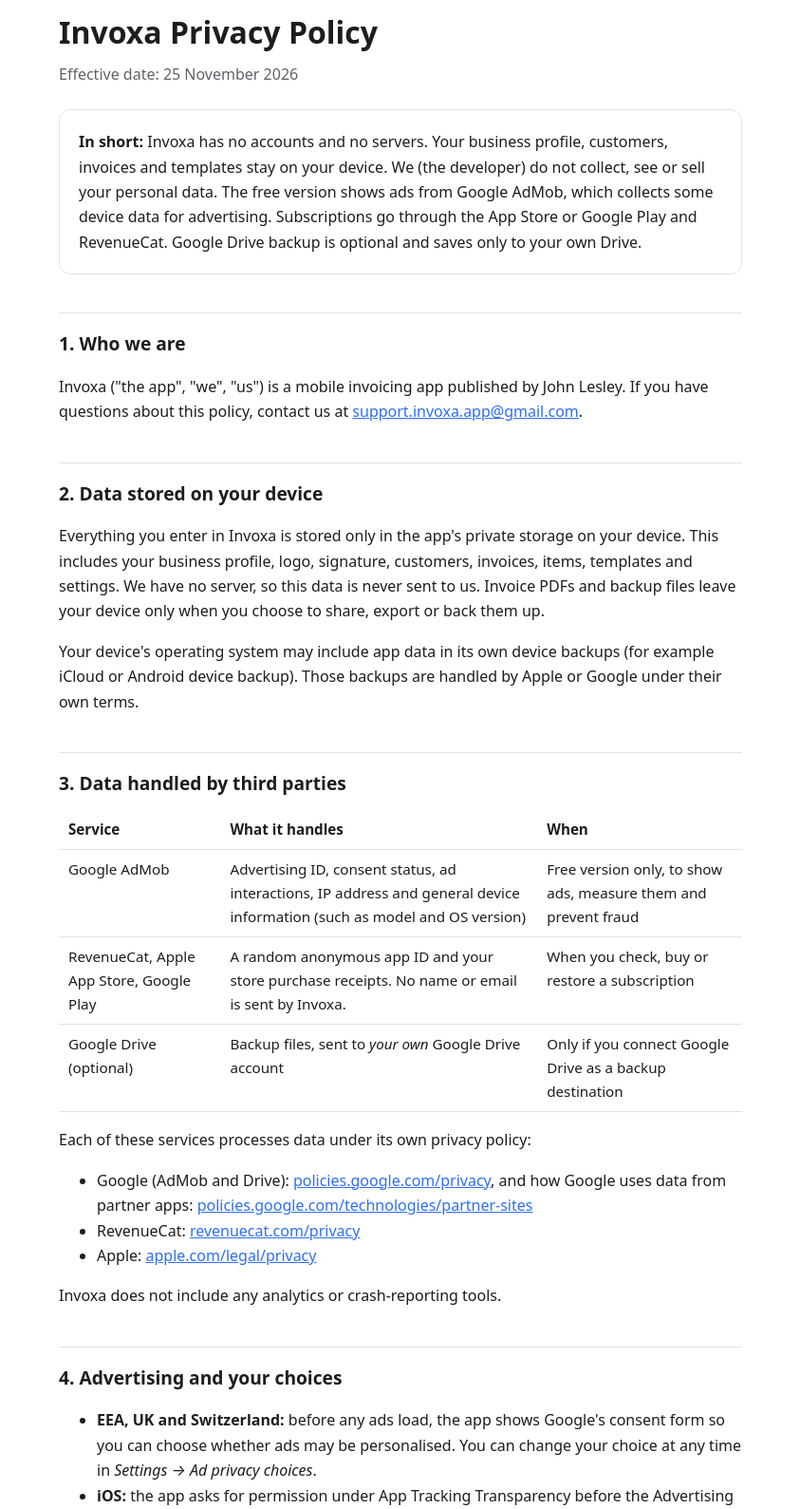
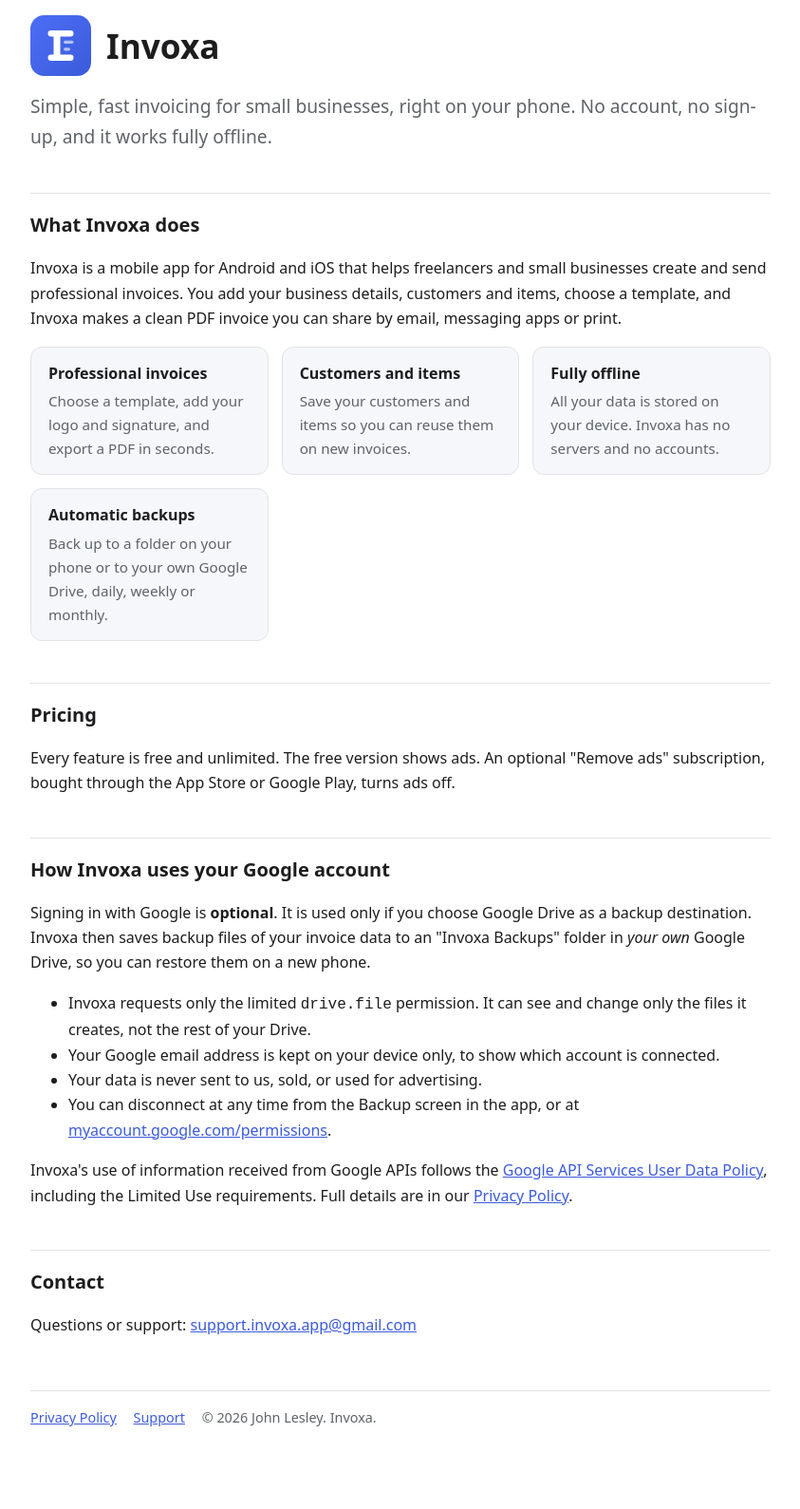
Before and after one commit to LesleyJJ/invoxa-privacy, a plain HTML site: page index.html in a window 1280 px wide. Shown: the part 40-1629 px from the top of the page at 95% size, without its empty margins (218-1061 px from the left). Drawn offline with Linux system fonts and the light colour scheme.

Commit message:
Update Invoxa privacy policy and enhance main page layout

```diff
--- a/index.html
+++ b/index.html
@@ -3,101 +3,67 @@
 <head>
 <meta charset="utf-8">
 <meta name="viewport" content="width=device-width, initial-scale=1">
-<title>Invoxa – Privacy Policy</title>
-<meta name="description" content="Privacy policy for the Invoxa invoicing app.">
+<title>Invoxa – Simple offline invoicing for small businesses</title>
+<meta name="description" content="Invoxa is a simple, fast, fully offline invoicing app for small businesses. Create professional invoice PDFs on your phone. No account needed.">
+<link rel="icon" href="logo.svg" type="image/svg+xml">
 <style>
-  :root { color-scheme: light dark; --fg: #1d1d1f; --muted: #5f6368; --bg: #ffffff; --line: #e3e3e6; --accent: #2f6fed; }
-  @media (prefers-color-scheme: dark) { :root { --fg: #ececf0; --muted: #a6a8ad; --bg: #121214; --line: #2c2c31; --accent: #7aa5ff; } }
+  :root { color-scheme: light dark; --fg: #1d1d1f; --muted: #5f6368; --bg: #ffffff; --card: #f6f7fb; --line: #e3e3e6; --accent: #3B5BDB; }
+  @media (prefers-color-scheme: dark) { :root { --fg: #ececf0; --muted: #a6a8ad; --bg: #121214; --card: #1b1b1f; --line: #2c2c31; --accent: #7aa5ff; } }
   * { box-sizing: border-box; }
   body { margin: 0; background: var(--bg); color: var(--fg); font: 16px/1.65 system-ui, -apple-system, "Segoe UI", Roboto, sans-serif; }
-  main { max-width: 760px; margin: 0 auto; padding: 48px 20px 80px; }
-  h1 { font-size: 2rem; margin: 0 0 4px; }
-  h2 { font-size: 1.2rem; margin: 40px 0 8px; padding-top: 16px; border-top: 1px solid var(--line); }
-  .meta { color: var(--muted); margin: 0 0 24px; }
+  main { max-width: 820px; margin: 0 auto; padding: 56px 20px 80px; }
+  header { display: flex; align-items: center; gap: 16px; }
+  header img { width: 64px; height: 64px; }
+  h1 { font-size: 2.2rem; margin: 0; line-height: 1.2; }
+  .tagline { font-size: 1.2rem; color: var(--muted); margin: 16px 0 32px; }
+  h2 { font-size: 1.25rem; margin: 44px 0 10px; padding-top: 16px; border-top: 1px solid var(--line); }
   a { color: var(--accent); }
-  table { width: 100%; border-collapse: collapse; margin: 12px 0; font-size: 0.95rem; }
-  th, td { text-align: left; vertical-align: top; padding: 8px 10px; border-bottom: 1px solid var(--line); }
-  th { font-weight: 600; }
-  .summary { border: 1px solid var(--line); border-radius: 12px; padding: 4px 20px; }
-  footer { margin-top: 48px; color: var(--muted); font-size: 0.9rem; }
+  .grid { display: grid; grid-template-columns: repeat(auto-fit, minmax(230px, 1fr)); gap: 14px; margin-top: 12px; }
+  .card { background: var(--card); border: 1px solid var(--line); border-radius: 12px; padding: 14px 18px; }
+  .card h3 { margin: 0 0 4px; font-size: 1rem; }
+  .card p { margin: 0; color: var(--muted); font-size: 0.95rem; }
+  footer { margin-top: 56px; padding-top: 16px; border-top: 1px solid var(--line); color: var(--muted); font-size: 0.9rem; }
+  footer a { margin-right: 14px; }
 </style>
 </head>
 <body>
 <main>
-  <h1>Invoxa Privacy Policy</h1>
-  <p class="meta">Effective date: 25 November 2026</p>
+  <header>
+    <img src="logo.svg" alt="Invoxa logo">
+    <h1>Invoxa</h1>
+  </header>
+  <p class="tagline">Simple, fast invoicing for small businesses, right on your phone. No account, no sign-up, and it works fully offline.</p>
 
-  <div class="summary">
-    <p><strong>In short:</strong> Invoxa has no accounts and no servers. Your business profile, customers, invoices and templates stay on your device. We (the developer) do not collect, see or sell your personal data. The free version shows ads from Google AdMob, which collects some device data for advertising. Subscriptions go through the App Store or Google Play and RevenueCat. Google Drive backup is optional and saves only to your own Drive.</p>
+  <h2>What Invoxa does</h2>
+  <p>Invoxa is a mobile app for Android and iOS that helps freelancers and small businesses create and send professional invoices. You add your business details, customers and items, choose a template, and Invoxa makes a clean PDF invoice you can share by email, messaging apps or print.</p>
+  <div class="grid">
+    <div class="card"><h3>Professional invoices</h3><p>Choose a template, add your logo and signature, and export a PDF in seconds.</p></div>
+    <div class="card"><h3>Customers and items</h3><p>Save your customers and items so you can reuse them on new invoices.</p></div>
+    <div class="card"><h3>Fully offline</h3><p>All your data is stored on your device. Invoxa has no servers and no accounts.</p></div>
+    <div class="card"><h3>Automatic backups</h3><p>Back up to a folder on your phone or to your own Google Drive, daily, weekly or monthly.</p></div>
   </div>
 
-  <h2>1. Who we are</h2>
-  <p>Invoxa ("the app", "we", "us") is a mobile invoicing app published by John Lesley. If you have questions about this policy, contact us at <a href="mailto:support.invoxa.app@gmail.com">support.invoxa.app@gmail.com</a>.</p>
+  <h2>Pricing</h2>
+  <p>Every feature is free and unlimited. The free version shows ads. An optional "Remove ads" subscription, bought through the App Store or Google Play, turns ads off.</p>
 
-  <h2>2. Data stored on your device</h2>
-  <p>Everything you enter in Invoxa is stored only in the app's private storage on your device. This includes your business profile, logo, signature, customers, invoices, items, templates and settings. We have no server, so this data is never sent to us. Invoice PDFs and backup files leave your device only when you choose to share, export or back them up.</p>
-  <p>Your device's operating system may include app data in its own device backups (for example iCloud or Android device backup). Those backups are handled by Apple or Google under their own terms.</p>
+  <h2>How Invoxa uses your Google account</h2>
+  <p>Signing in with Google is <strong>optional</strong>. It is used only if you choose Google Drive as a backup destination. Invoxa then saves backup files of your invoice data to an "Invoxa Backups" folder in <em>your own</em> Google Drive, so you can restore them on a new phone.</p>
+  <ul>
+    <li>Invoxa requests only the limited <code>drive.file</code> permission. It can see and change only the files it creates, not the rest of your Drive.</li>
+    <li>Your Google email address is kept on your device only, to show which account is connected.</li>
+    <li>Your data is never sent to us, sold, or used for advertising.</li>
+    <li>You can disconnect at any time from the Backup screen in the app, or at <a href="https://myaccount.google.com/permissions">myaccount.google.com/permissions</a>.</li>
+  </ul>
+  <p>Invoxa's use of information received from Google APIs follows the <a href="https://developers.google.com/terms/api-services-user-data-policy">Google API Services User Data Policy</a>, including the Limited Use requirements. Full details are in our <a href="privacy.html">Privacy Policy</a>.</p>
 
-  <h2>3. Data handled by third parties</h2>
-  <table>
-    <thead><tr><th>Service</th><th>What it handles</th><th>When</th></tr></thead>
-    <tbody>
-      <tr>
-        <td>Google AdMob</td>
-        <td>Advertising ID, consent status, ad interactions, IP address and general device information (such as model and OS version)</td>
-        <td>Free version only, to show ads, measure them and prevent fraud</td>
-      </tr>
-      <tr>
-        <td>RevenueCat, Apple App Store, Google Play</td>
-        <td>A random anonymous app ID and your store purchase receipts. No name or email is sent by Invoxa.</td>
-        <td>When you check, buy or restore a subscription</td>
-      </tr>
-      <tr>
-        <td>Google Drive (optional)</td>
-        <td>Backup files, sent to <em>your own</em> Google Drive account</td>
-        <td>Only if you connect Google Drive as a backup destination</td>
-      </tr>
-    </tbody>
-  </table>
-  <p>Each of these services processes data under its own privacy policy:</p>
-  <ul>
-    <li>Google (AdMob and Drive): <a href="https://policies.google.com/privacy">policies.google.com/privacy</a>, and how Google uses data from partner apps: <a href="https://policies.google.com/technologies/partner-sites">policies.google.com/technologies/partner-sites</a></li>
-    <li>RevenueCat: <a href="https://www.revenuecat.com/privacy">revenuecat.com/privacy</a></li>
-    <li>Apple: <a href="https://www.apple.com/legal/privacy/">apple.com/legal/privacy</a></li>
-  </ul>
-  <p>Invoxa does not include any analytics or crash-reporting tools.</p>
+  <h2>Contact</h2>
+  <p>Questions or support: <a href="mailto:support.invoxa.app@gmail.com">support.invoxa.app@gmail.com</a></p>
 
-  <h2>4. Advertising and your choices</h2>
-  <ul>
-    <li><strong>EEA, UK and Switzerland:</strong> before any ads load, the app shows Google's consent form so you can choose whether ads may be personalised. You can change your choice at any time in <em>Settings → Ad privacy choices</em>.</li>
-    <li><strong>iOS:</strong> the app asks for permission under App Tracking Transparency before the Advertising ID can be used for tracking. You can change this in iOS Settings → Privacy &amp; Security → Tracking.</li>
-    <li><strong>Android:</strong> you can reset or delete your Advertising ID in your device's Settings → Privacy → Ads (the exact path depends on your device).</li>
-    <li>A subscription removes ads completely, and then no ads are requested.</li>
-  </ul>
-
-  <h2>5. Google Drive backup</h2>
-  <p>If you choose Google Drive for backups, you sign in with Google only so the app can get permission to save files. Invoxa asks for the limited <code>drive.file</code> permission, which lets it see and change only the files it creates (the "Invoxa Backups" folder), not the rest of your Drive. The only account detail kept is your Google email address, stored on your device so the Backup screen can show which account is connected. Invoxa's use of information received from Google APIs follows the <a href="https://developers.google.com/terms/api-services-user-data-policy">Google API Services User Data Policy</a>, including the Limited Use requirements.</p>
-  <p>You can disconnect at any time from the Backup screen. This revokes the app's access. Backup files already in your Drive stay there until you delete them. You can also remove access at <a href="https://myaccount.google.com/permissions">myaccount.google.com/permissions</a>.</p>
-
-  <h2>6. Data retention and deletion</h2>
-  <p>Because your data is stored only on your device, you control it. You can delete all app data with <em>Settings → Reset app data</em>, or by uninstalling the app. Backup files you exported or saved to Google Drive stay wherever you put them until you delete them. Data held by AdMob, RevenueCat or the app stores is kept under their own policies. To request deletion of your RevenueCat purchase record, contact us and we will forward the request.</p>
-
-  <h2>7. Security</h2>
-  <p>All network communication by the services above uses encrypted connections (TLS). Subscription status cached on the device is kept in the operating system's secure storage. No method of storage or transfer is completely secure, so please protect your device with a passcode.</p>
-
-  <h2>8. Children</h2>
-  <p>Invoxa is a business tool and is not directed at children under 13 (or the minimum age in your country). We do not knowingly collect data from children.</p>
-
-  <h2>9. Your rights</h2>
-  <p>Depending on where you live (for example under the GDPR in the EU/UK or the CCPA in California), you may have rights to access, correct, delete or object to the processing of your personal data. Since we do not hold your personal data, most requests are handled directly in the app or with the third-party services listed above. We do not sell personal data. If you need help, contact us at <a href="mailto:support.invoxa.app@gmail.com">support.invoxa.app@gmail.com</a>.</p>
-
-  <h2>10. Changes to this policy</h2>
-  <p>If we change this policy, we will update this page and the effective date above. Significant changes will also be noted in the app's release notes.</p>
-
-  <h2>11. Contact</h2>
-  <p>John Lesley<br><a href="mailto:support.invoxa.app@gmail.com">support.invoxa.app@gmail.com</a></p>
-
-  <footer>© 2026 John Lesley. Invoxa.</footer>
+  <footer>
+    <a href="privacy.html">Privacy Policy</a>
+    <a href="mailto:support.invoxa.app@gmail.com">Support</a>
+    <span>© 2026 John Lesley. Invoxa.</span>
+  </footer>
 </main>
 </body>
 </html>
```
Also changed, not shown: privacy.html (added, +103 -0 lines), logo.svg (added).
